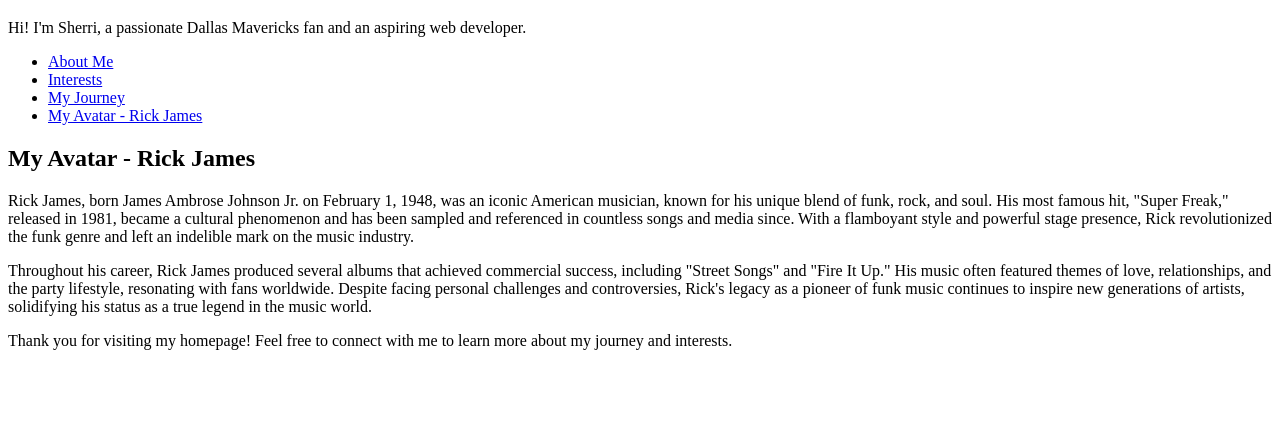
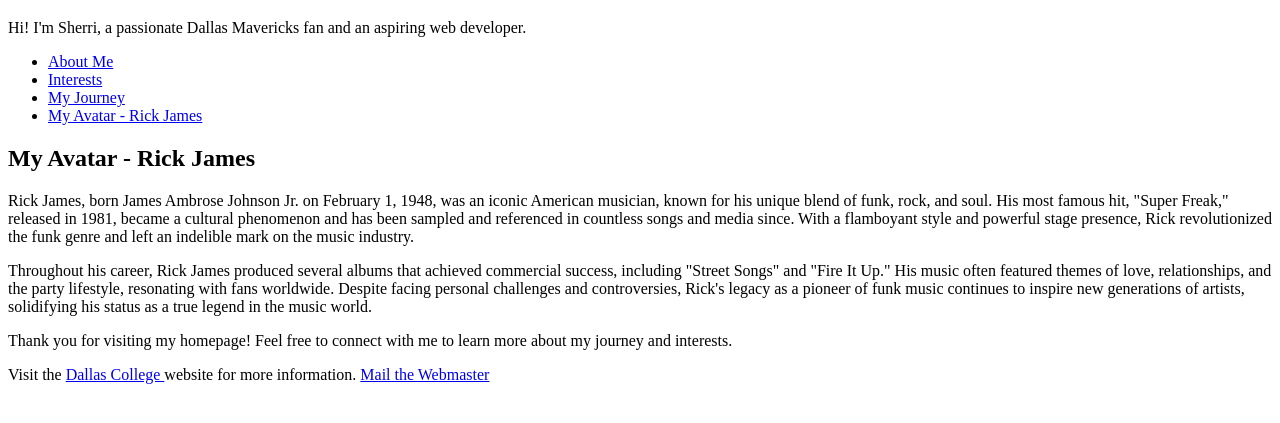
Before and after one commit to Sherri81/Web-Design-Tools, a plain HTML site: page myavatar.html in a window 1280 px wide. Shown: the part 61-484 px from the top of the page. Drawn offline with Linux system fonts and the light colour scheme.

Commit message:
updated footer to all pages

```diff
--- a/myavatar.html
+++ b/myavatar.html
@@ -27,9 +27,10 @@
             <p>Throughout his career, Rick James produced several albums that achieved commercial success, including "Street Songs" and "Fire It Up." His music often featured themes of love, relationships, and the party lifestyle, resonating with fans worldwide. Despite facing personal challenges and controversies, Rick's legacy as a pioneer of funk music continues to inspire new generations of artists, solidifying his status as a true legend in the music world.</p>
         </section>
     </main>
-
     <footer>
         <p>Thank you for visiting my homepage! Feel free to connect with me to learn more about my journey and interests.</p>
+        Visit the <a href="https://www.dallascollege.edu/pages/default.aspx"> Dallas College </a> website for more information.
+        <a href="mailto:sherd@dcccd.edu"> Mail the Webmaster </a>
     </footer>
 </body>
 </html>
```
Also changed, not shown: interests.html (+2 -1 lines), myjourney.html (+2 -1 lines).
